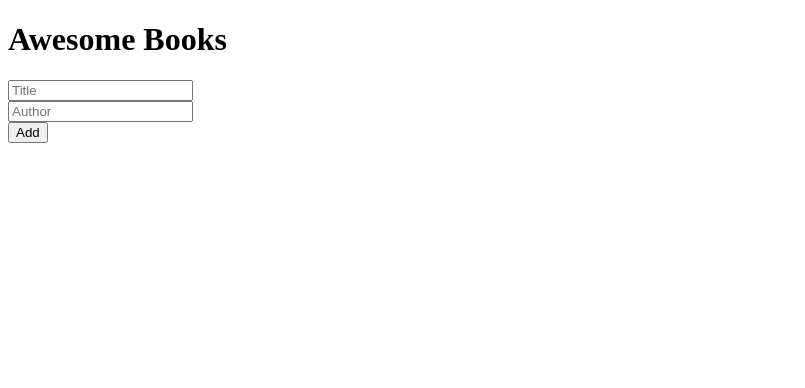
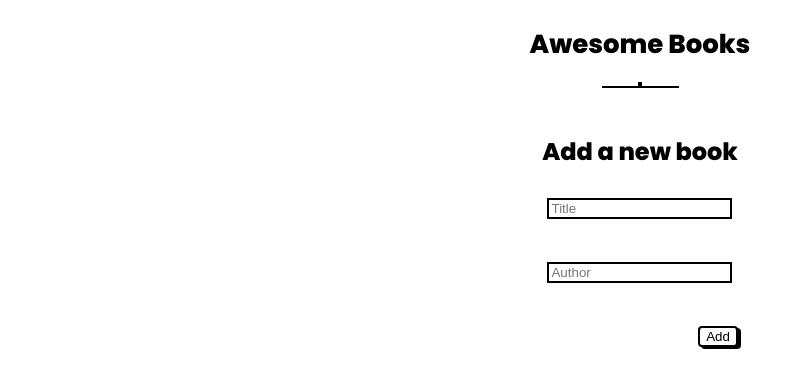
Before and after one commit to nxn404-n/Awesome-Books, a website: page index.html in a window 1280 px wide. Shown: the whole page, without its empty margins (0-805 px from the left). Drawn offline with Linux system fonts and the light colour scheme.

Commit message:
Add basic Css

```diff
--- a/index.css
+++ b/index.css
@@ -1,3 +1,58 @@
 html {
   margin: 0;
+  font-family: 'Poppins', sans-serif;
 }
+
+body {
+  display: flex;
+  flex-direction: column;
+  align-items: center;
+}
+
+h1 {
+  font-size: 26px;
+}
+
+button {
+  box-shadow: 3px 2px 0;
+  border: 2px solid black;
+  border-radius: 4px;
+  background-color: #fff;
+}
+
+.list {
+  border: 2px solid black;
+}
+
+.listItem {
+  display: flex;
+  justify-content: space-between;
+  width: 30vw;
+}
+
+form {
+  display: flex;
+  flex-direction: column;
+  align-items: center;
+  width: max-content;
+  gap: 9px;
+}
+
+input {
+  border: 2px solid black;
+  outline: none;
+}
+
+input:focus {
+  border: 2px solid gray;
+}
+
+.submitBtn {
+  align-self: flex-end;
+}
+
+.black-bar {
+  border: 1px #000 solid;
+  width: 75px;
+  margin-bottom: 26px;
+}
--- a/index.html
+++ b/index.html
@@ -4,6 +4,9 @@
     <meta charset="UTF-8">
     <meta http-equiv="X-UA-Compatible" content="IE=edge">
     <meta name="viewport" content="width=device-width, initial-scale=1.0">
+    <link rel="preconnect" href="https://fonts.googleapis.com">
+    <link rel="preconnect" href="https://fonts.gstatic.com" crossorigin>
+    <link href="https://fonts.googleapis.com/css2?family=Poppins:wght@400;800&display=swap" rel="stylesheet">
     <title>Awesome Books</title>
     <link rel="stylesheet" href="./index.css">
 </head>
@@ -12,10 +15,12 @@
         <h1>Awesome Books</h1>
     </header>
     <div class="list" id="list"></div>
+    <span class="black-bar"></span>
     <form action="" id="form">
+        <h2>Add a new book</h2>
         <input type="text" placeholder="Title" id="title" required><br>
         <input type="text" placeholder="Author" id="author" required><br>
-        <button type="submit">Add</button>
+        <button type="submit" class="submitBtn">Add</button>
     </form>
 </body>
 <script src="./scripts/index.js" type="module"></script>
--- a/scripts/index.js
+++ b/scripts/index.js
@@ -31,7 +31,7 @@ let colection = new Books();
 
 function addingBookToHtml(Title, Author, index) {
   const div = document.createElement('div');
-  div.className = 'list';
+  div.className = 'listItem';
   div.setAttribute('id', index);
   const title = document.createElement('p');
   title.innerHTML = Title;
@@ -51,11 +51,9 @@ function addingBookToHtml(Title, Author, index) {
     localStorage.books = JSON.stringify(colection.books);
     console.log(colection.books)
   }));
-  const hr = document.createElement('hr');
   div.appendChild(title);
   div.appendChild(author);
   div.appendChild(button);
-  div.appendChild(hr);
   list.appendChild(div);
 }
 
```
